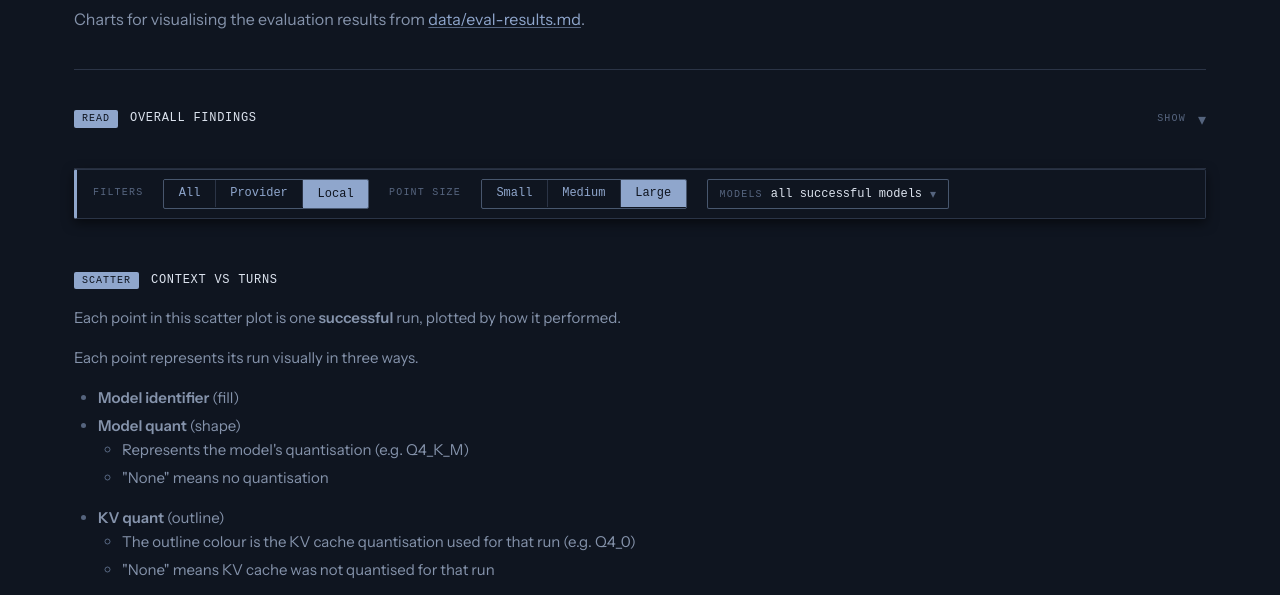
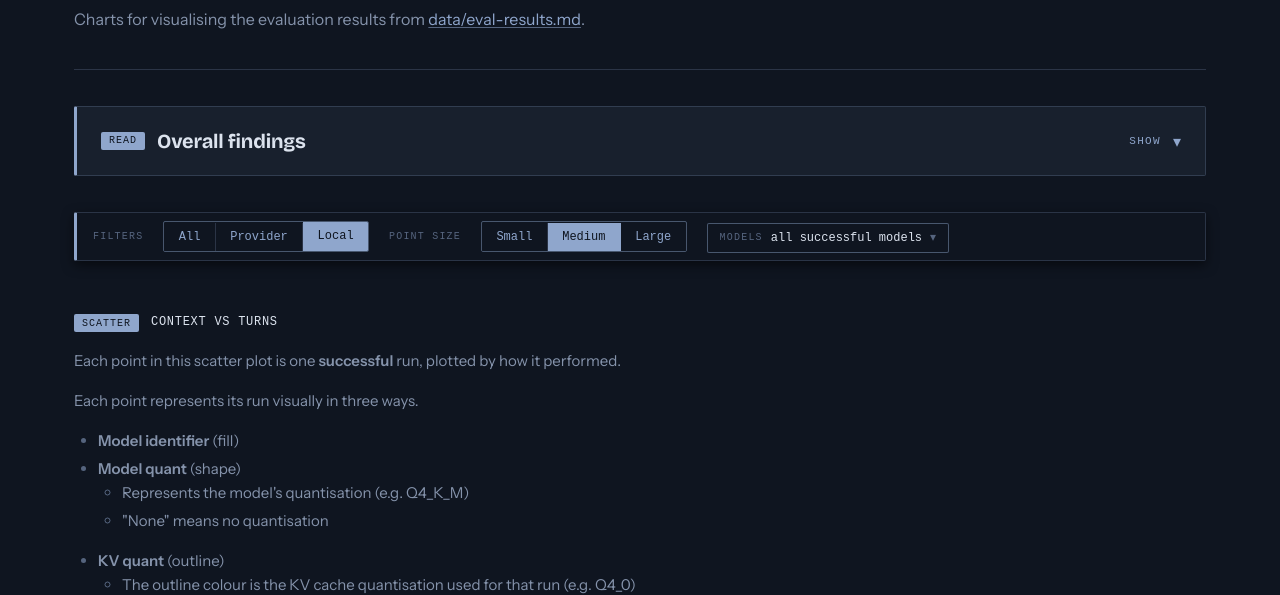
Before and after one commit to forzabarca88/coding-agent-resources, a plain HTML site: page docs/visualization.html in a window 1280 px wide. Shown: the part 208-803 px from the top of the page. Drawn offline with nearby package versions, Linux system fonts and the light colour scheme; a web font is replaced by a local one.

Commit message:
design changes

```diff
--- a/docs/assets/styles.css
+++ b/docs/assets/styles.css
@@ -475,59 +475,91 @@ a:focus-visible {
 }
 
 /* ============================================================
-   Overall findings — collapsible shared conclusions block
+   Overall findings — the prominent expandable panel
    ------------------------------------------------------------
    One markdown file (content/overall-findings.md) renders into
    both data pages (results + chart) inside a native <details>:
    the summary row is the whole toggle, collapsed on load. The
-   content itself is styled by the shared rendered-markdown rules
-   above; this section adds the toggle chrome and slot tone.
+   block carries the site's panel language (rule border, carbon
+   left edge, zebra fill — like the specs card and the filter
+   bars) plus a display-font title, so it reads as an important
+   expandable panel rather than a plain section heading. The
+   content itself is styled by the shared rendered-markdown
+   rules above; this section adds the panel chrome, the toggle
+   chrome and the slot tone.
    ============================================================ */
 .findings {
-  padding: 2.25rem 0;
-  border-bottom: 1px solid var(--rule);
+  margin: 2.25rem 0; /* section spacing was padding — the panel owns its edges */
+  border: 1px solid var(--rule);
+  border-left: 3px solid var(--carbon);
+  border-radius: 2px;
+  background: var(--zebra);
+  padding: 0.5rem 1.5rem 1.5rem;
 }
+/* Collapsed: the reading pane is hidden, so drop the content's bottom
+   padding — the card closes tight under the toggle row (no jump on open;
+   the summary row's top edge is untouched). */
+.findings:not([open]) { padding-bottom: 0.5rem; }
 .findings__summary {
   display: flex;
   align-items: center;
   gap: 0.75rem;
-  padding: 0.4rem 0.6rem;
-  margin: -0.4rem -0.6rem; /* keep the heading text aligned with the other section headings */
-  border-radius: 2px;
+  padding: 0.8rem 0; /* no side padding — title aligns with the pane text below */
   cursor: pointer;
   list-style: none; /* custom caret below replaces the default disclosure marker */
 }
 .findings__summary::-webkit-details-marker { display: none; }
-.findings__summary:hover { background: var(--zebra); }
+/* --zebra-hover is a no-op over the panel's own zebra fill in the light theme
+   (the two tokens are identical there), so the hover takes a stronger
+   carbon tint that reads in both palettes. */
+.findings__summary:hover { background: color-mix(in srgb, var(--carbon) 15%, transparent); }
 .findings__summary:focus-visible {
   outline: 2px solid var(--carbon);
   outline-offset: 2px;
 }
-/* Findings heading: typography from the shared section-heading rule above; no
-   margin — the summary row owns the spacing */
+/* Findings title — display-font voice (the masthead's, without its scale) so
+   the panel announces itself; overrides the shared mono section-label look */
+.findings__heading {
+  font-family: var(--font-display);
+  font-size: 1.25rem;
+  font-weight: 700;
+  letter-spacing: -0.01em;
+  line-height: 1.2;
+  color: var(--ink);
+  text-transform: none;
+}
 .findings__state {
   margin-left: auto;
   font-family: var(--font-mono);
-  font-size: 0.625rem;
+  font-size: 0.6875rem;
   text-transform: uppercase;
   letter-spacing: 0.12em;
-  color: var(--carbon-soft);
+  color: var(--carbon);
+  white-space: nowrap;
 }
 .findings__state::after { content: "show"; }
 .findings[open] .findings__state::after { content: "hide"; }
 .findings__caret {
-  color: var(--carbon-soft);
+  color: var(--carbon);
   transition: transform 0.15s;
 }
 .findings[open] .findings__caret { transform: rotate(180deg); }
-/* Findings content — body-ink tone: these are conclusions, not captions */
+/* Findings content — body-ink tone: these are conclusions, not captions. The
+   hairline separates the toggle row from the reading pane. */
 .findings__md {
   margin-top: 1rem;
+  padding-top: 1.25rem;
+  border-top: 1px solid var(--rule);
   font-size: 0.9375rem;
   line-height: 1.6;
   color: var(--ink);
 }
 .findings__md > :last-child { margin-bottom: 0; }
+/* Inline code chips sit on the zebra panel, so they take the paper
+   background (a zebra chip on a zebra panel would vanish) */
+.findings__md code {
+  background: var(--paper);
+}
 
 /* ============================================================
    Page index — the ledger-style list of pages on the index page
@@ -807,6 +839,9 @@ a:focus-visible {
   .page-index__item { grid-template-columns: 1fr; gap: 0.35rem; }
   .page-index__meta { justify-self: start; }
   .md thead th, .md tbody td { padding: 0.4rem 0.5rem; font-size: 0.75rem; }
+  .findings { padding: 0.4rem 1rem 1.25rem; }
+  .findings__summary { flex-wrap: wrap; }
+  .findings__heading { font-size: 1.05rem; }
   .specs { padding: 1.25rem 1.25rem 1.5rem; }
   .specs__md tbody td { padding: 0.7rem 0.75rem; }
   .page-footer { flex-direction: column; }
--- a/docs/assets/visualization.js
+++ b/docs/assets/visualization.js
@@ -126,7 +126,7 @@
     search: '',           // active wildcard query — while non-empty it derives the model selection
     searchSaved: null,    // the models value before the search began, restored on clear
     top: 25,              // 'all' or a number — scatter only
-    psize: 'l',           // shared point-size setting: 's' | 'm' | 'l' — 'l' is the default
+    psize: 'm',           // shared point-size setting: 's' | 'm' | 'l' — 'm' is the default
     metric: 'tokens'      // breakdown metric: 'tokens' (Context Used) | 'turns'
   };
 
@@ -152,13 +152,12 @@
   var plotH = H - M.top - M.bottom;
 
   // Shared point-size presets: glyph radius in viewBox units, used by BOTH
-  // charts and their legends, so a mark means the same size everywhere. 'l'
-  // (the default) doubles the original 6u circle — that is why marks stray
-  // from Small: Large is the new default at twice the size; 's' restores the
-  // original look, 'm' sits between. The scatter halo ring tracks the glyph
-  // at 1.5x, as it always has (9 at the old 6).
+  // charts and their legends, so a mark means the same size everywhere. 'm'
+  // is the default; 's' restores the original 6u look and 'l' is the big
+  // variant at twice that size. The scatter halo ring tracks the glyph at
+  // 1.5x, as it always has (9 at the old 6).
   var P_SIZE = { s: 6, m: 9, l: 12 };
-  function pointRadius() { return P_SIZE[state.psize] || P_SIZE.l; }
+  function pointRadius() { return P_SIZE[state.psize] || P_SIZE.m; }
 
   // Dashed ring for KV quant "None": dashes scale with the glyph radius
   // (baseline 3.6 / 1.4 at the original 7u), so the None signal keeps its
--- a/docs/visualization.html
+++ b/docs/visualization.html
@@ -92,8 +92,8 @@
           <span class="viz-bar__tag viz-bar__tag--size">Point size</span>
           <div class="seg" role="group" aria-label="Point size">
             <button type="button" class="seg-btn" data-psize="s">Small</button>
-            <button type="button" class="seg-btn" data-psize="m">Medium</button>
-            <button type="button" class="seg-btn is-active" data-psize="l" aria-pressed="true">Large</button>
+            <button type="button" class="seg-btn is-active" data-psize="m" aria-pressed="true">Medium</button>
+            <button type="button" class="seg-btn" data-psize="l">Large</button>
           </div>
           <div class="viz-pop" id="models-pop">
             <button type="button" class="viz-pop__toggle" id="models-toggle"
```
Also changed, not shown: docs/AGENTS.md (+1 -1 lines), README.md.
